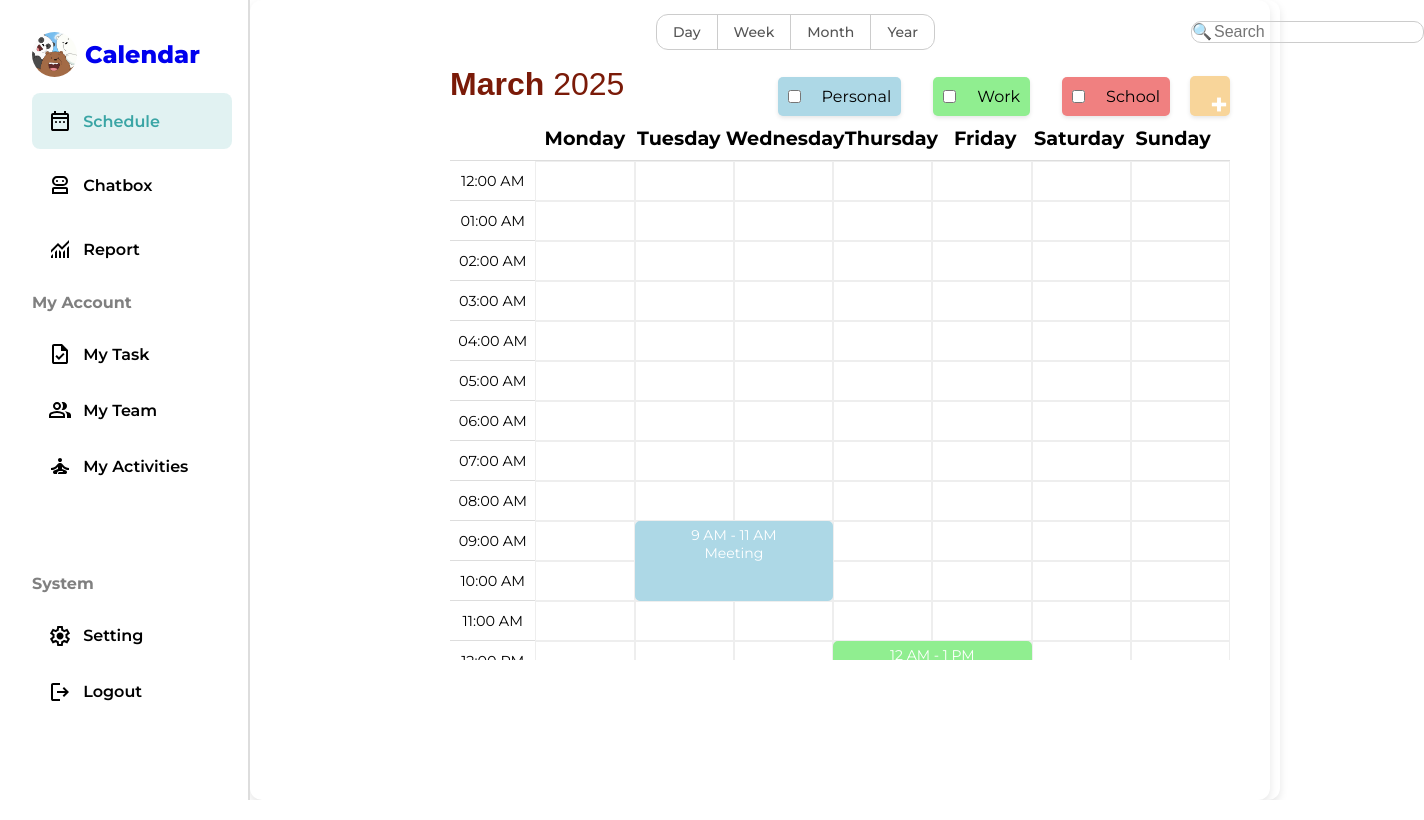
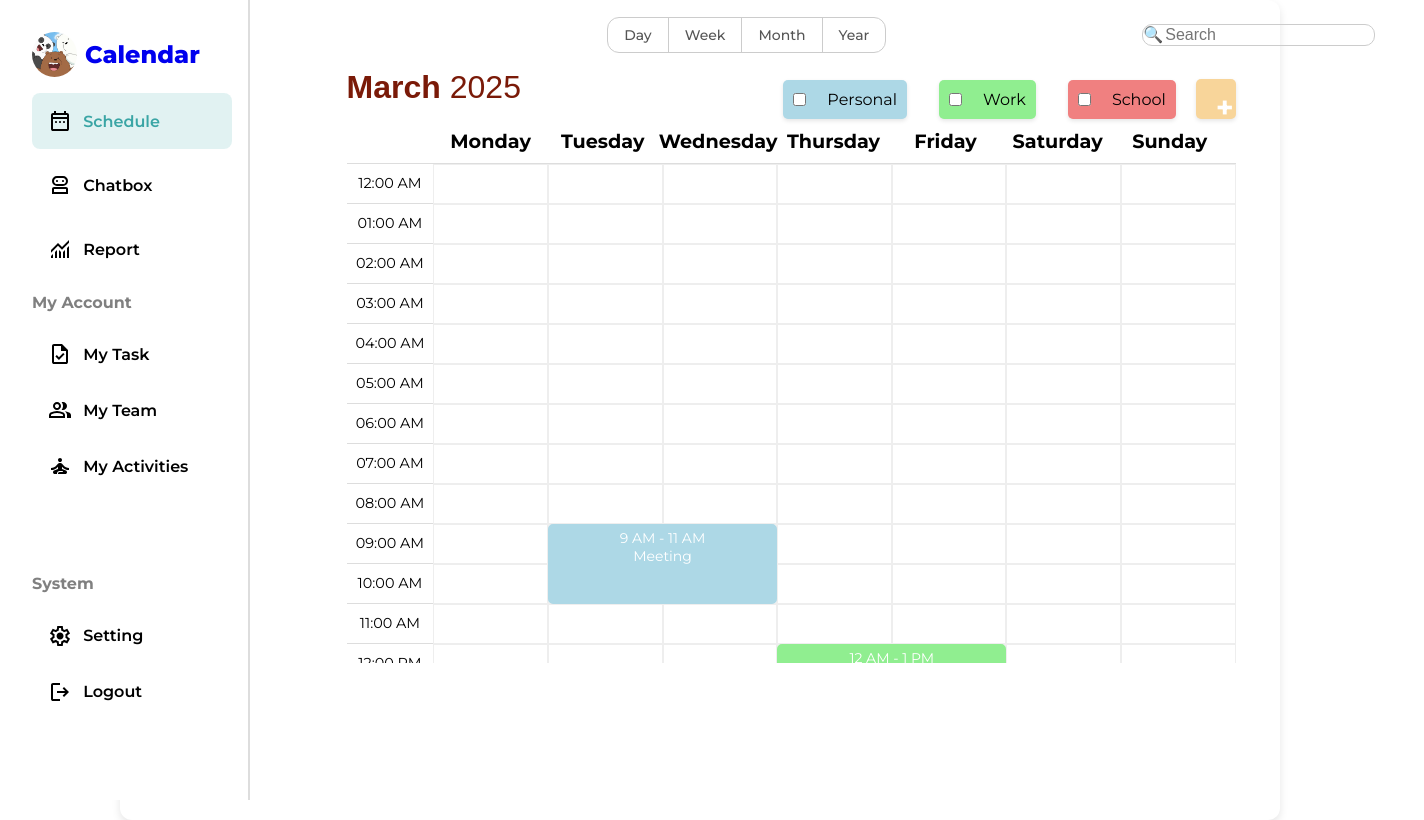
Before and after one commit to gianghitran/NT208.P21.ATTN_Personal-Smart-Scheduling-System-with-AI, a React (Vite) app in the folder Workspace/App/client/: page /Schedule in a window 1280 px wide. Shown: the whole page, 1424 px wide, since content can reach past the window. Built offline with nearby package versions, Linux system fonts and the light colour scheme.

Commit message:
xu li conflict

```diff
--- a/Workspace/App/client/src/Components/Schedule/Schedule.css
+++ b/Workspace/App/client/src/Components/Schedule/Schedule.css
@@ -2,7 +2,7 @@ h2 {
     font-size: 2rem;
 }
 
-.container {
+.container-schedule {
     display: flex;
     flex-direction: column;
     font-family: "Montserrat", sans-serif;
--- a/Workspace/App/client/src/Components/Schedule/Schedule.jsx
+++ b/Workspace/App/client/src/Components/Schedule/Schedule.jsx
@@ -20,7 +20,7 @@ const Schedule = () => {
         setViewMode(mode);
     };
     return (
-        <div className={`container ${viewMode === "day" ? "day-mode" : ""}`}>
+        <div className={`container-schedule ${viewMode === "day" ? "day-mode" : ""}`}>
             <div className="content">
 
                 <div className="choice">
```
